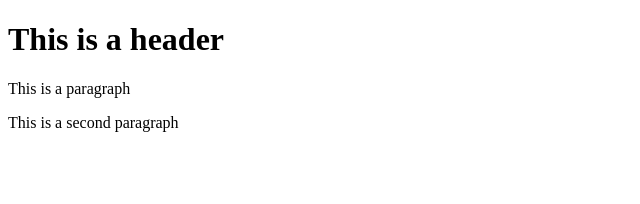
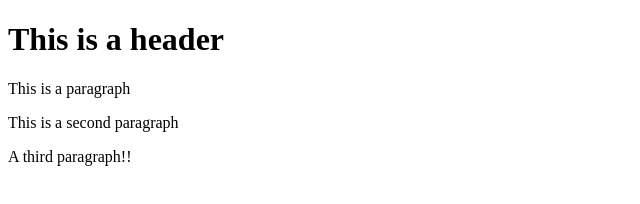
Before and after one commit to zoubinirani/git-test, a website: page index.html in a window 1280 px wide. Shown: the whole page, without its empty margins (0-640 px from the left). Drawn offline with Linux system fonts and the light colour scheme.

Commit message:
fourth commit for testing

```diff
--- a/index.html
+++ b/index.html
@@ -6,5 +6,6 @@
         <h1>This is a header</h1>
         <p>This is a paragraph</p>
         <p>This is a second paragraph</p>
+        <p>A third paragraph!!</p>
     </body>
 </html>
```
Also changed, not shown: package.json (added, +24 -0 lines), 2 other files.
